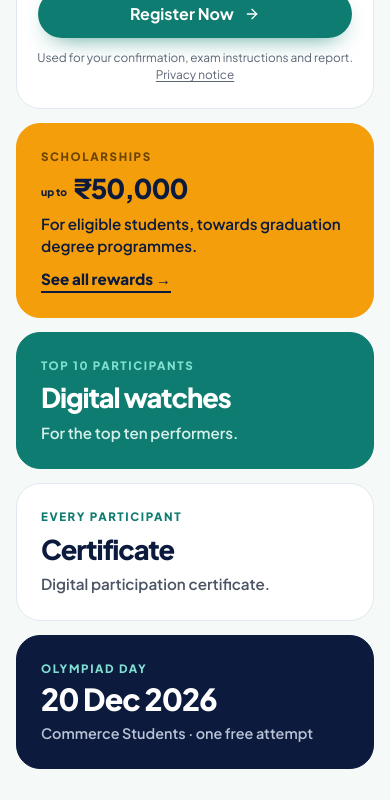
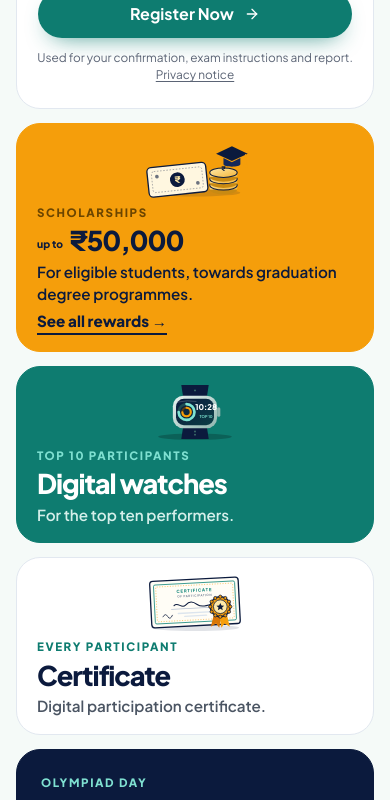
Before and after one commit to mardimanisha/acca-olympiad, a Next.js app: page / in a window 390 px wide. Shown: the part 1840-2640 px from the top of the page. Built offline with nearby package versions, Linux system fonts and the light colour scheme.

Commit message:
Add illustrations for mentor credentials and enhance layout for better presentation

```diff
--- a/src/components/sections/hero.tsx
+++ b/src/components/sections/hero.tsx
@@ -97,8 +97,9 @@ export function Hero() {
             <Tile
               tone="amber"
               pad="none"
-              className="flex flex-col items-start justify-between gap-2.5 p-6 lg:px-[26px]"
+              className="flex flex-col items-start justify-between gap-1.5 px-5 py-4 lg:px-[22px]"
             >
+              <ScholarshipArt />
               <span className="eyebrow">Scholarships</span>
               <span className="block text-[clamp(1.7rem,2.6vw,2.2rem)] leading-none font-extrabold tracking-[-0.04em]">
                 <small className="mr-1.5 align-middle text-[0.38em] tracking-normal">up to</small>
@@ -107,7 +108,7 @@ export function Hero() {
               <div className="text-[0.95rem] font-semibold">
                 For eligible students, towards graduation degree programmes.
                 <br />
-                <a href="#s12" className="mt-2.5 inline-flex border-b-2 border-navy font-extrabold text-navy">
+                <a href="#s12" className="mt-1 inline-flex border-b-2 border-navy font-extrabold text-navy">
                   See all rewards →
                 </a>
               </div>
@@ -115,15 +116,17 @@ export function Hero() {
             <Tile
               tone="teal"
               pad="none"
-              className="flex flex-col items-start justify-between gap-2.5 p-6 lg:px-[26px]"
+              className="flex flex-col items-start justify-between gap-1.5 px-5 py-4 lg:px-[22px]"
             >
+              <WatchArt />
               <span className="eyebrow">Top 10 participants</span>
               <span className="block text-[clamp(1.7rem,2.6vw,2.2rem)] leading-none font-extrabold tracking-[-0.04em] text-white">
                 Digital watches
               </span>
               <div className="text-[0.95rem] font-semibold">For the top ten performers.</div>
             </Tile>
-            <Tile pad="none" className="flex flex-col items-start justify-between gap-2.5 p-6 lg:px-[26px]">
+            <Tile pad="none" className="flex flex-col items-start justify-between gap-1.5 px-5 py-4 lg:px-[22px]">
+              <CertificateArt />
               <span className="eyebrow">Every participant</span>
               <span className="block text-[clamp(1.7rem,2.6vw,2.2rem)] leading-none font-extrabold tracking-[-0.04em] text-navy">
                 Certificate
@@ -144,3 +147,113 @@ export function Hero() {
     </section>
   );
 }
+
+/** Card illustrations for the rewards row. Decorative, so hidden from assistive tech. */
+function ScholarshipArt() {
+  return (
+    <svg viewBox="0 0 220 110" className="h-[58px] w-full" aria-hidden="true">
+      <defs>
+        <linearGradient id="coinG" x1="0" y1="0" x2="1" y2="1">
+          <stop offset="0" stopColor="#FFE9A8" />
+          <stop offset="1" stopColor="#F2B53A" />
+        </linearGradient>
+      </defs>
+      <ellipse cx="110" cy="100" rx="86" ry="7" fill="#0B1A3D" opacity=".14" />
+      {/* banknote */}
+      <g transform="rotate(-6 70 70)">
+        <rect x="20" y="48" width="112" height="56" rx="8" fill="#FFF7E0" stroke="#0B1A3D" strokeWidth="2.5" />
+        <rect x="28" y="56" width="96" height="40" rx="5" fill="none" stroke="#0B1A3D" strokeWidth="1.2" strokeDasharray="3 3" opacity=".5" />
+        <circle cx="76" cy="76" r="14" fill="#0B1A3D" />
+        <text x="76" y="82" textAnchor="middle" fontSize="17" fontWeight="800" fill="#FFE9A8">₹</text>
+        <circle cx="38" cy="66" r="3.5" fill="#0B1A3D" opacity=".6" />
+        <circle cx="114" cy="86" r="3.5" fill="#0B1A3D" opacity=".6" />
+      </g>
+      {/* coin stack */}
+      {[88, 76, 64].map((y) => (
+        <g key={y}>
+          <ellipse cx="164" cy={y + 6} rx="26" ry="9" fill="#C98A12" />
+          <rect x="138" y={y - 2} width="52" height="8" fill="url(#coinG)" />
+          <ellipse cx="164" cy={y - 2} rx="26" ry="9" fill="url(#coinG)" stroke="#0B1A3D" strokeWidth="2" />
+        </g>
+      ))}
+      <text x="164" y="58" textAnchor="middle" fontSize="12" fontWeight="800" fill="#0B1A3D">₹</text>
+      {/* graduation cap */}
+      <g transform="translate(150 6)">
+        <path d="M30 6 L0 20 L30 34 L60 20 Z" fill="#0B1A3D" />
+        <path d="M14 28 V40 C14 46 46 46 46 40 V28 L30 36 Z" fill="#14285A" />
+        <path d="M56 22 V40" stroke="#F59E0B" strokeWidth="2.5" strokeLinecap="round" />
+        <circle cx="56" cy="43" r="3.5" fill="#F59E0B" />
+      </g>
+    </svg>
+  );
+}
+
+function WatchArt() {
+  return (
+    <svg viewBox="0 0 220 110" className="h-[58px] w-full" aria-hidden="true">
+      <defs>
+        <linearGradient id="bezelG" x1="0" y1="0" x2="1" y2="1">
+          <stop offset="0" stopColor="#E9F3F1" />
+          <stop offset="1" stopColor="#8FB5AE" />
+        </linearGradient>
+        <linearGradient id="screenG" x1="0" y1="0" x2="1" y2="1">
+          <stop offset="0" stopColor="#0B1A3D" />
+          <stop offset="1" stopColor="#0B3D45" />
+        </linearGradient>
+      </defs>
+      <ellipse cx="110" cy="102" rx="70" ry="6" fill="#000" opacity=".22" />
+      {/* straps */}
+      <path d="M84 4 H136 L132 30 H88 Z" fill="#0B1A3D" />
+      <path d="M88 80 H132 L136 106 H84 Z" fill="#0B1A3D" />
+      <g fill="#3E6F69">
+        <circle cx="110" cy="92" r="1.8" />
+        <circle cx="110" cy="98" r="1.8" />
+        <circle cx="110" cy="14" r="1.8" />
+      </g>
+      {/* case */}
+      <rect x="68" y="24" width="84" height="62" rx="20" fill="url(#bezelG)" />
+      <rect x="152" y="46" width="6" height="18" rx="3" fill="#8FB5AE" />
+      <rect x="74" y="30" width="72" height="50" rx="15" fill="url(#screenG)" />
+      {/* activity rings */}
+      <circle cx="94" cy="55" r="15" fill="none" stroke="#1d4a52" strokeWidth="5" />
+      <circle cx="94" cy="55" r="15" fill="none" stroke="#7DE3D2" strokeWidth="5" strokeLinecap="round" strokeDasharray="70 100" transform="rotate(-90 94 55)" />
+      <circle cx="94" cy="55" r="8" fill="none" stroke="#5a3d12" strokeWidth="4" />
+      <circle cx="94" cy="55" r="8" fill="none" stroke="#F59E0B" strokeWidth="4" strokeLinecap="round" strokeDasharray="36 100" transform="rotate(-90 94 55)" />
+      <text x="131" y="52" textAnchor="middle" fontSize="15" fontWeight="800" fill="#fff">10:28</text>
+      <text x="131" y="66" textAnchor="middle" fontSize="7.5" fontWeight="700" fill="#7DE3D2">TOP 10</text>
+      <path d="M78 36 Q96 32 112 35" stroke="#fff" strokeWidth="1.5" strokeLinecap="round" opacity=".25" fill="none" />
+    </svg>
+  );
+}
+
+function CertificateArt() {
+  return (
+    <svg viewBox="0 0 220 110" className="h-[58px] w-full" aria-hidden="true">
+      <ellipse cx="110" cy="102" rx="84" ry="6" fill="#0B1A3D" opacity=".12" />
+      <g transform="rotate(-3 110 55)">
+        <rect x="26" y="10" width="168" height="88" rx="6" fill="#FFFDF6" stroke="#0B1A3D" strokeWidth="2.5" />
+        <rect x="33" y="17" width="154" height="74" rx="3" fill="none" stroke="#0F8579" strokeWidth="1.5" />
+        <rect x="37" y="21" width="146" height="66" rx="2" fill="none" stroke="#F59E0B" strokeWidth="1" strokeDasharray="2 3" />
+        <text x="110" y="34" textAnchor="middle" fontSize="8" fontWeight="800" letterSpacing="1.6" fill="#0F8579">CERTIFICATE</text>
+        <text x="110" y="43" textAnchor="middle" fontSize="5.5" fontWeight="700" letterSpacing="1" fill="#6B7A90">OF PARTICIPATION</text>
+        <path d="M70 58 C78 50 84 66 92 58 S106 52 114 58 S130 62 150 56" stroke="#0B1A3D" strokeWidth="2" fill="none" strokeLinecap="round" />
+        <rect x="64" y="64" width="92" height="1.5" rx=".75" fill="#B8C3D3" />
+        <rect x="76" y="72" width="68" height="2.5" rx="1.25" fill="#DCE5EE" />
+        <rect x="88" y="78" width="44" height="2.5" rx="1.25" fill="#DCE5EE" />
+        {/* signature */}
+        <path d="M48 78 q5 -8 9 0 t9 -2" stroke="#0B1A3D" strokeWidth="1.4" fill="none" strokeLinecap="round" />
+      </g>
+      {/* rosette */}
+      <g transform="translate(158 62)">
+        <path d="M-12 14 L-18 38 L-8 32 L-2 40 L2 16 Z" fill="#D97706" />
+        <path d="M12 14 L18 38 L8 32 L2 40 L-2 16 Z" fill="#F59E0B" />
+        <circle cx="0" cy="0" r="19" fill="#F59E0B" stroke="#0B1A3D" strokeWidth="2.5" />
+        {Array.from({ length: 12 }).map((_, i) => (
+          <circle key={i} cx={Math.cos((i / 12) * Math.PI * 2) * 19} cy={Math.sin((i / 12) * Math.PI * 2) * 19} r="3" fill="#F59E0B" stroke="#0B1A3D" strokeWidth="1.5" />
+        ))}
+        <circle cx="0" cy="0" r="13" fill="#FFE9A8" stroke="#0B1A3D" strokeWidth="1.5" />
+        <path d="M0 -7 L2.2 -2.2 L7.4 -1.8 L3.4 1.6 L4.7 6.6 L0 3.9 L-4.7 6.6 L-3.4 1.6 L-7.4 -1.8 L-2.2 -2.2 Z" fill="#0B1A3D" />
+      </g>
+    </svg>
+  );
+}
```
Also changed, not shown: src/components/sections/mentor.tsx (+65 -6 lines).
